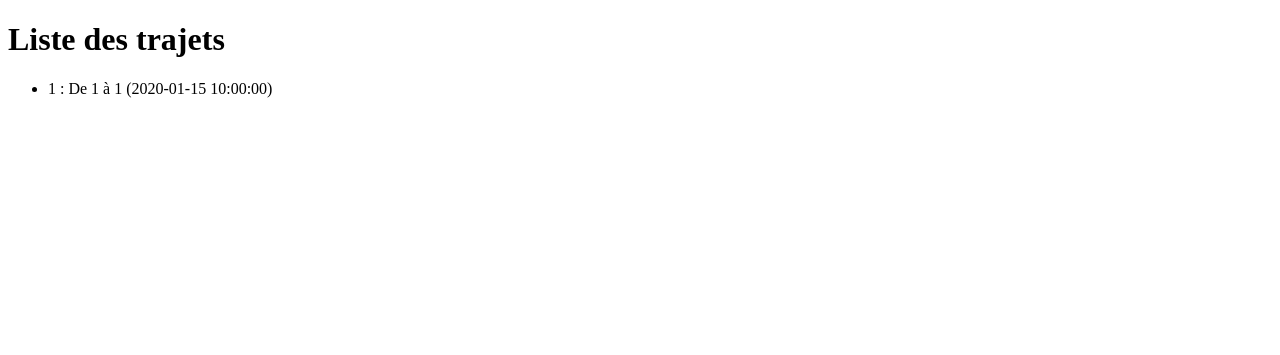
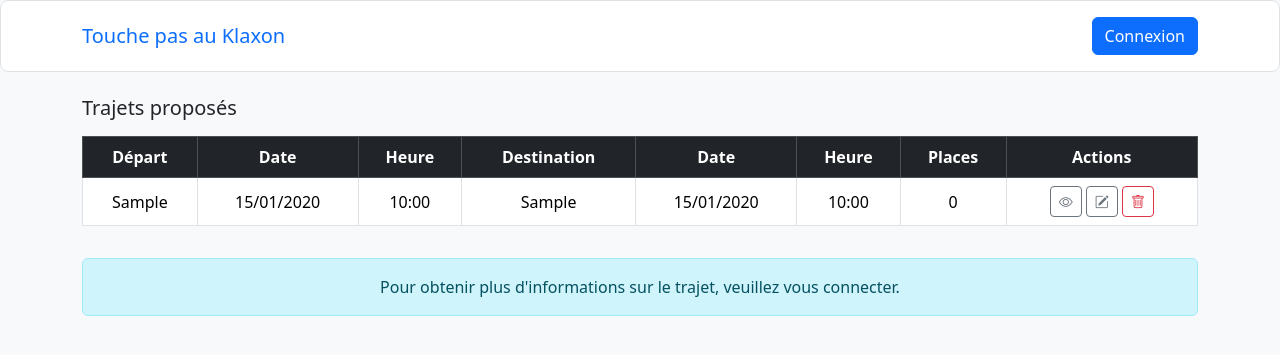
Before and after one commit to Kookaipersan/klaxon_germain_php, a PHP site: template app/Views/home.php in a window 1280 px wide. Shown: the top 355 px of the page. Run offline with PHP 8.4, Linux system fonts and the light colour scheme; the template is opened without the code that fills it: most values are stand-ins (such as "Sample title", 1, 10 or a date in 2020); some libraries are stand-ins or nearby versions.

Commit message:
preparation de home et header

```diff
--- a/app/Views/home.php
+++ b/app/Views/home.php
@@ -1,14 +1,115 @@
+<?php
+if (session_status() === PHP_SESSION_NONE) { session_start(); }
+$base = rtrim(dirname($_SERVER['SCRIPT_NAME']), '/\\');
+$isLogged = isset($_SESSION['user']);
+$userId   = $isLogged ? (int)$_SESSION['user']['id'] : null;
+?>
 <!DOCTYPE html>
-<html>
+<html lang="fr">
 <head>
-    <title>Accueil</title>
+  <meta charset="UTF-8">
+  <title>Accueil - Touche pas au Klaxon</title>
+  <link rel="stylesheet" href="<?= $base ?>/css/bootstrap.min.css">
+  <link rel="stylesheet" href="https://cdn.jsdelivr.net/npm/bootstrap-icons@1.11.3/font/bootstrap-icons.css">
+  <script src="<?= $base ?>/js/bootstrap.bundle.min.js"></script>
 </head>
-<body>
-    <h1>Liste des trajets</h1>
-    <ul>
-        <?php foreach ($trajets as $trajet): ?>
-            <li><?= $trajet['id'] ?> : De <?= $trajet['agence_depart_id'] ?> à <?= $trajet['agence_arrivee_id'] ?> (<?= $trajet['date_heure_depart'] ?>)</li>
+<body class="bg-light">
+
+<?php include __DIR__ . '/layout/header.php'; ?>
+
+<div class="container">
+
+  <?php if (!empty($_SESSION['flash'])): ?>
+    <div class="alert alert-success text-center"><?= htmlspecialchars($_SESSION['flash']) ?></div>
+    <?php unset($_SESSION['flash']); ?>
+  <?php endif; ?>
+
+  <h2 class="h5 mb-3">Trajets proposés</h2>
+
+  <?php if (empty($trajets)) : ?>
+    <div class="alert alert-info text-center">Aucun trajet disponible pour le moment.</div>
+  <?php else : ?>
+    <div class="table-responsive">
+      <table class="table table-bordered table-hover align-middle text-center">
+        <thead class="table-dark">
+          <tr>
+            <th>Départ</th>
+            <th>Date</th>
+            <th>Heure</th>
+            <th>Destination</th>
+            <th>Date</th>
+            <th>Heure</th>
+            <th>Places</th>
+            <th>Actions</th>
+          </tr>
+        </thead>
+        <tbody>
+        <?php foreach ($trajets as $t) : ?>
+          <?php
+            // Adapte aux noms de colonnes que tu utilises déjà :
+            // ville_depart, ville_arrivee, date_depart, date_arrivee, places_disponibles, id_utilisateur
+            $id             = (int)$t['id'];
+            $isOwner        = $isLogged && $userId === (int)$t['id_utilisateur'];
+            $modalId        = 'modalTrajet'.$id;
+            $viewBtnAttrs   = 'data-bs-toggle="modal" data-bs-target="#'.$modalId.'"';
+            $editHref       = $isLogged && $isOwner ? "$base/trajet/edit/$id"   : "$base/login";
+            $deleteAction   = $isLogged && $isOwner ? "$base/trajet/delete/$id" : "$base/login";
+          ?>
+          <tr>
+            <td><?= htmlspecialchars($t['ville_depart']) ?></td>
+            <td><?= date('d/m/Y', strtotime($t['date_depart'])) ?></td>
+            <td><?= date('H:i',     strtotime($t['date_depart'])) ?></td>
+            <td><?= htmlspecialchars($t['ville_arrivee']) ?></td>
+            <td><?= date('d/m/Y', strtotime($t['date_arrivee'])) ?></td>
+            <td><?= date('H:i',     strtotime($t['date_arrivee'])) ?></td>
+            <td><?= (int)$t['places_disponibles'] ?></td>
+            <td class="text-nowrap">
+              <!-- ŒIL : ouvre la modale -->
+              <button type="button" class="btn btn-sm btn-outline-secondary" <?= $viewBtnAttrs ?> title="Voir">
+                <i class="bi bi-eye"></i>
+              </button>
+
+              <!-- CRAYON -->
+              <?php if ($isLogged && $isOwner): ?>
+                <a class="btn btn-sm btn-outline-warning" href="<?= $editHref ?>" title="Modifier">
+                  <i class="bi bi-pencil-square"></i>
+                </a>
+              <?php else: ?>
+                <a class="btn btn-sm btn-outline-secondary" href="<?= $editHref ?>" title="Connexion requise">
+                  <i class="bi bi-pencil-square"></i>
+                </a>
+              <?php endif; ?>
+
+              <!-- POUBELLE -->
+              <?php if ($isLogged && $isOwner): ?>
+                <form method="post" action="<?= $deleteAction ?>" style="display:inline;"
+                  onsubmit="return confirm('Êtes-vous sûr de vouloir supprimer ce trajet ?');">
+                  <button type="submit" class="btn btn-sm btn-outline-danger" title="Supprimer">
+                    <i class="bi bi-trash"></i>
+                  </button>
+                </form>
+              <?php else: ?>
+                <a class="btn btn-sm btn-outline-danger" href="<?= $deleteAction ?>" title="Connexion requise">
+                  <i class="bi bi-trash"></i>
+                </a>
+              <?php endif; ?>
+            </td>
+          </tr>
+
+          <!-- MODALE -->
+          <?php $modalTrajet = $t; include __DIR__ . '/partials/modal-trajet.php'; ?>
+
         <?php endforeach; ?>
-    </ul>
+        </tbody>
+      </table>
+    </div>
+  <?php endif; ?>
+
+  <?php if (!$isLogged): ?>
+    <div class="alert alert-info text-center mt-3">
+      Pour obtenir plus d'informations sur le trajet, veuillez vous connecter.
+    </div>
+  <?php endif; ?>
+</div>
 </body>
 </html>
--- /dev/null
+++ b/app/Views/layout/header.php
@@ -0,0 +1,34 @@
+<?php
+if (session_status() === PHP_SESSION_NONE) { session_start(); }
+$base = rtrim(dirname($_SERVER['SCRIPT_NAME']), '/\\');
+$isLogged = isset($_SESSION['user']);
+$isAdmin  = $isLogged && (!empty($_SESSION['user']['est_admin']));
+$user     = $isLogged ? $_SESSION['user'] : null;
+?>
+<header class="bg-white border rounded-3 p-3 mb-4">
+  <div class="container d-flex justify-content-between align-items-center flex-wrap">
+    <a href="<?= $base ?>/" class="text-decoration-none">
+      <h1 class="h5 m-0">Touche pas au Klaxon</h1>
+    </a>
+
+    <?php if (!$isLogged): ?>
+      <a href="<?= $base ?>/login" class="btn btn-primary">Connexion</a>
+
+    <?php elseif ($isAdmin): ?>
+      <div class="d-flex align-items-center gap-2">
+        <a href="<?= $base ?>/dashboard/users"   class="btn btn-outline-secondary">Utilisateurs</a>
+        <a href="<?= $base ?>/dashboard/agences" class="btn btn-outline-secondary">Agences</a>
+        <a href="<?= $base ?>/dashboard/trajets" class="btn btn-outline-secondary">Trajets</a>
+        <span class="mx-2">Bonjour <?= htmlspecialchars($user['prenom'].' '.$user['nom']) ?></span>
+        <a href="<?= $base ?>/logout" class="btn btn-danger">Déconnexion</a>
+      </div>
+
+    <?php else: ?>
+      <div class="d-flex align-items-center gap-2">
+        <a href="<?= $base ?>/trajet/create" class="btn btn-success">Créer un trajet</a>
+        <span class="mx-2">Bonjour <?= htmlspecialchars($user['prenom'].' '.$user['nom']) ?></span>
+        <a href="<?= $base ?>/logout" class="btn btn-danger">Déconnexion</a>
+      </div>
+    <?php endif; ?>
+  </div>
+</header>
--- /dev/null
+++ b/app/Views/partials/modal-trajet.php
@@ -0,0 +1,43 @@
+<?php
+// Variables attendues : $modalTrajet (trajet) + $isLogged
+$idModal = 'modalTrajet' . (int)$modalTrajet['id'];
+?>
+<div class="modal fade" id="<?= $idModal ?>" tabindex="-1" aria-hidden="true">
+  <div class="modal-dialog modal-dialog-centered">
+    <div class="modal-content">
+      <div class="modal-header">
+        <h5 class="modal-title">Détails du trajet #<?= (int)$modalTrajet['id'] ?></h5>
+        <button type="button" class="btn-close" data-bs-dismiss="modal" aria-label="Fermer"></button>
+      </div>
+      <div class="modal-body">
+        <p>
+          <strong>Départ :</strong> <?= htmlspecialchars($modalTrajet['ville_depart']) ?> —
+          <strong>Arrivée :</strong> <?= htmlspecialchars($modalTrajet['ville_arrivee']) ?>
+        </p>
+        <p>
+          <strong>Départ :</strong> <?= date('d/m/Y H:i', strtotime($modalTrajet['date_depart'])) ?><br>
+          <strong>Arrivée :</strong> <?= date('d/m/Y H:i', strtotime($modalTrajet['date_arrivee'])) ?>
+        </p>
+        <hr>
+
+        <?php if ($isLogged): ?>
+          <!-- Connecté : afficher l’auteur et infos -->
+          <p><strong>Auteur :</strong> <?= htmlspecialchars($modalTrajet['auteur_prenom'] ?? '') ?>
+             <?= htmlspecialchars($modalTrajet['auteur_nom'] ?? '') ?></p>
+          <p><strong>Téléphone :</strong> <?= htmlspecialchars($modalTrajet['auteur_tel'] ?? '') ?></p>
+          <p><strong>Email :</strong> <?= htmlspecialchars($modalTrajet['auteur_email'] ?? '') ?></p>
+          <p><strong>Places totales :</strong> <?= (int)($modalTrajet['places_totales'] ?? 0) ?></p>
+        <?php else: ?>
+          <!-- Visiteur : invite à se connecter -->
+          <div class="alert alert-info">
+            Pour voir l’auteur (nom, téléphone, email) et le nombre total de places,
+            <a href="<?= $base ?>/login" class="alert-link">veuillez vous connecter</a>.
+          </div>
+        <?php endif; ?>
+      </div>
+      <div class="modal-footer">
+        <button class="btn btn-secondary" data-bs-dismiss="modal">Fermer</button>
+      </div>
+    </div>
+  </div>
+</div>
```
Also changed, not shown: app/Controllers/HomeController.php (+2 -5 lines), app/Models/Trajet.php (added, +86 -0 lines), app/Views/layout/footer.php (added, +13 -0 lines), README.md.
